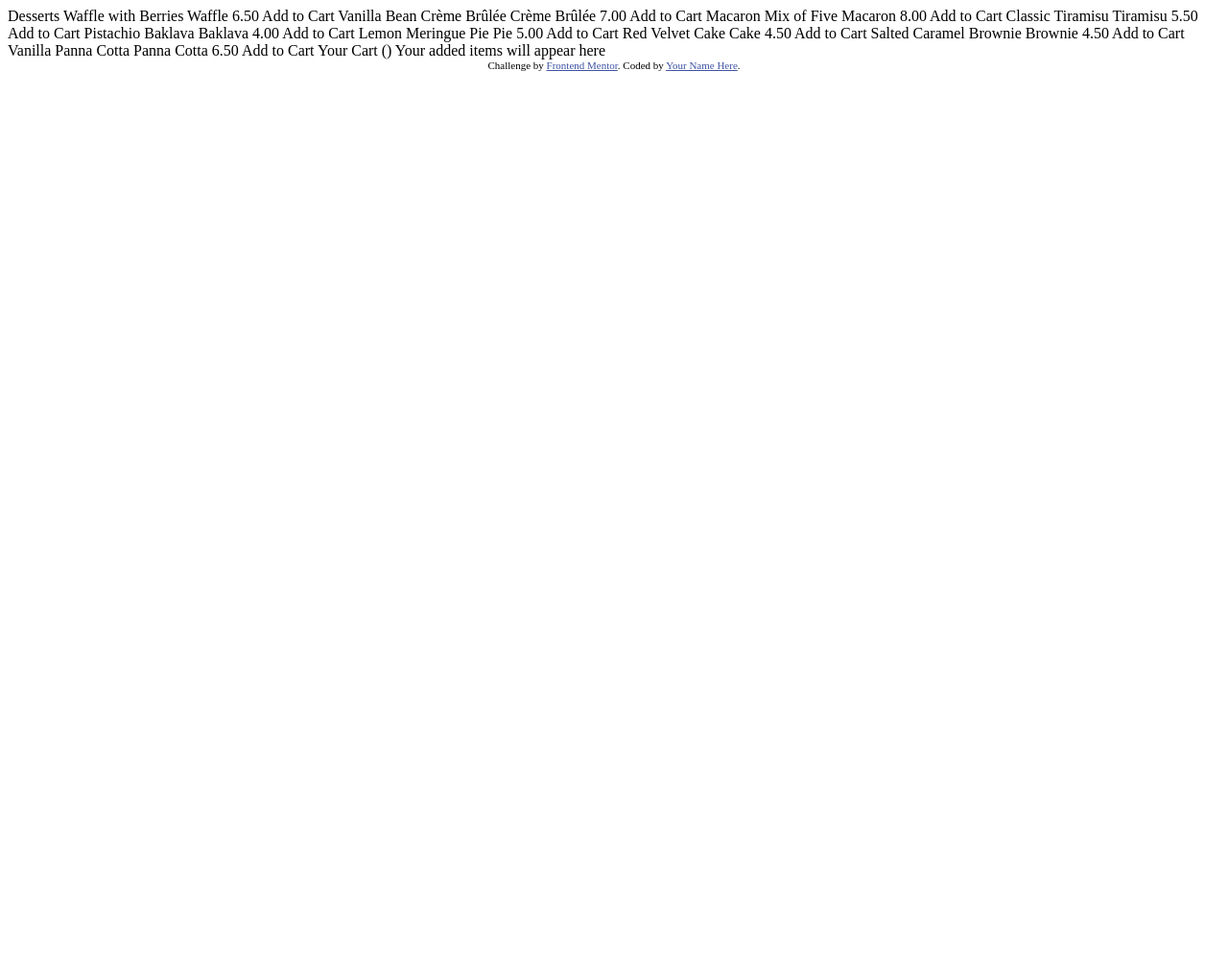
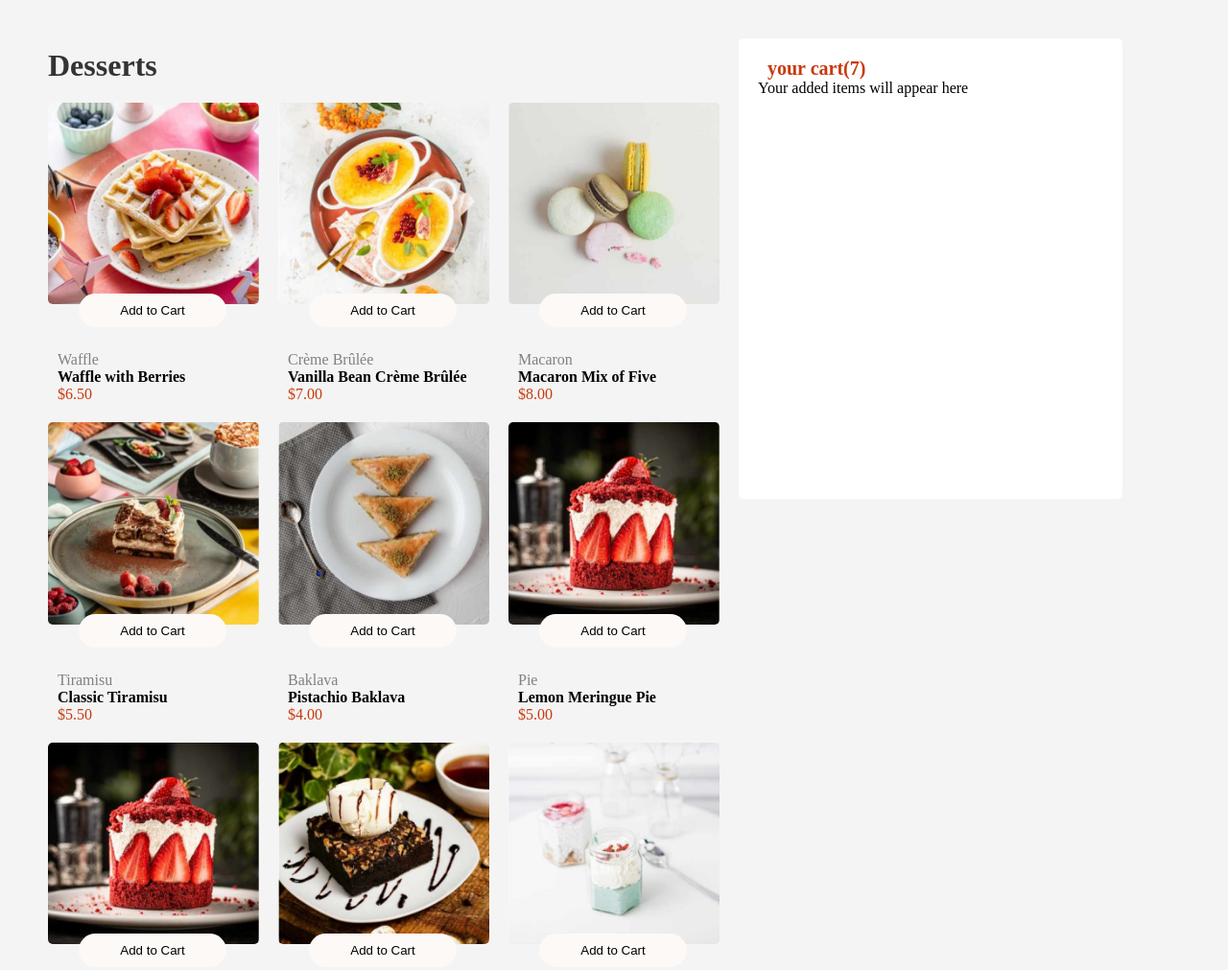
Before and after one commit to kakoei/t6-cart-food-main, a plain HTML site: page index.html in a window 1280 px wide. Shown: the top 1011 px of the page at 96% size. Before the commit the page ends 800 px from the top, so only its background shows below. Drawn offline with Linux system fonts and the light colour scheme.

Commit message:
تغییرات نمایش ردیفی دسر ها

```diff
--- /dev/null
+++ b/assets/master.css
@@ -0,0 +1,87 @@
+*{
+    box-sizing: border-box;
+    padding: 0;
+    margin: 0;
+}
+
+
+body{
+    background-color: #f4f4f4;
+    margin: 20px;
+    padding: 20px;
+    display: flex;
+}
+
+h1{
+    text-align:left;
+    color: #333;
+    margin: 10px;
+}
+h3{
+    font-size: 16px;
+    padding-left: 10px;
+}
+
+.dessert{
+
+    border-radius: 5px;
+    width: 220px;
+    margin: 10px;
+
+}
+.dessert img{
+    width: 220px;
+    border-radius: 5px;
+}
+.dessert-items .dessert{
+    border-radius: 5px;
+    width: 220px;
+
+}
+.dessert-items .row{
+    display: flex;
+}
+
+.dessert-items{
+
+
+}
+
+.btn{
+
+    border-radius: 40px;
+    margin: 5px;
+    margin-left: 32px;
+    padding: 10px;
+    width: 70%;
+    position: relative;
+    bottom: 20px;
+    background-color: hsl(20, 50%, 98%);
+    border: 10px;
+    border-color: black;
+
+}
+.title{
+    color: gray;
+padding-left: 10px;
+}
+.price{
+    color:  hsl(14, 86%, 42%);
+    padding-left: 10px;
+}
+
+.final-price h3{
+    color:  hsl(14, 86%, 42%);
+    font-weight: 600px;
+    font-size: 20px;
+
+}
+.final-price{
+    align-items: flex-start;
+    width: 400px;
+    height: 480px;
+    background-color: white;
+    border-radius: 5px;
+    margin-left: 10px;
+padding: 20px;
+}
--- a/index.html
+++ b/index.html
@@ -1,74 +1,174 @@
 <!DOCTYPE html>
 <html lang="en">
+
   <head>
-  <meta charset="UTF-8">
-  <meta name="viewport" content="width=device-width, initial-scale=1.0"> <!-- displays site properly based on user's device -->
+    <meta charset="UTF-8" />
+    <meta name="viewport" content="width=device-width, initial-scale=1.0" />
+    <!-- displays site properly based on user's device -->
 
-  <link rel="icon" type="image/png" sizes="32x32" href="./assets/images/favicon-32x32.png">
+    <link
+      rel="icon"
+      type="image/png"
+      sizes="32x32"
+      href="./assets/images/favicon-32x32.png"
+    />
 
     <title>Frontend Mentor | Product list with cart</title>
 
     <!-- Feel free to remove these styles or customise in your own stylesheet 👍 -->
     <style>
-    .attribution { font-size: 11px; text-align: center; }
-    .attribution a { color: hsl(228, 45%, 44%); }
+      .attribution {
+        font-size: 11px;
+        text-align: center;
+      }
+      .attribution a {
+        color: hsl(228, 45%, 44%);
+      }
     </style>
+    <link rel="stylesheet" href="./assets/master.css" />
   </head>
+
+
   <body>
 
-  Desserts
+    <div class="dessert-section">
+      <h1>Desserts</h1>
 
-  Waffle with Berries
-  Waffle
-  6.50
-  Add to Cart
+      <div class="dessert-items">
 
-  Vanilla Bean Crème Brûlée
-  Crème Brûlée
-  7.00
-  Add to Cart
+        <div class="row">
 
-  Macaron Mix of Five
-  Macaron
-  8.00
-  Add to Cart
 
-  Classic Tiramisu
-  Tiramisu
-  5.50
-  Add to Cart
+          <div class="dessert">
+            <img src="./assets/images/image-waffle-desktop.jpg" alt="waffle" />
+            <button class="btn">Add to Cart</button>
+            <div>
+              <p class="title">Waffle</p>
+              <h3>Waffle with Berries</h3>
+              <p class="price">$6.50</p>
+            </div>
+          </div>
 
-  Pistachio Baklava
-  Baklava
-  4.00
-  Add to Cart
+          <div class="dessert">
+            <img
+              src="./assets/images/image-creme-brulee-desktop.jpg"
+              alt="brulee-desktop"
+            />
+            <button class="btn">Add to Cart</button>
+            <div>
+              <p class="title">Crème Brûlée</p>
+              <h3>Vanilla Bean Crème Brûlée</h3>
+              <p class="price">$7.00</p>
+            </div>
+          </div>
 
-  Lemon Meringue Pie
-  Pie
-  5.00
-  Add to Cart
+          <div class="dessert">
+            <img
+              src="./assets/images/image-macaron-desktop.jpg"
+              alt="brulee-desktop"
+            />
+            <button class="btn">Add to Cart</button>
+            <div>
+              <p class="title">Macaron</p>
+              <h3>Macaron Mix of Five</h3>
+              <p class="price">$8.00</p>
+            </div>
+          </div>
 
-  Red Velvet Cake
-  Cake
-  4.50
-  Add to Cart
 
-  Salted Caramel Brownie
-  Brownie
-  4.50
-  Add to Cart
+        </div>
 
-  Vanilla Panna Cotta
-  Panna Cotta
-  6.50
-  Add to Cart
+        <div class="row">
+          <div class="dessert">
+            <img
+              src="./assets/images/image-tiramisu-desktop.jpg"
+              alt="brulee-desktop"
+            />
+            <button class="btn">Add to Cart</button>
+            <div>
+              <p class="title">Tiramisu</p>
+              <h3>Classic Tiramisu</h3>
+              <p class="price">$5.50</p>
+            </div>
+          </div>
 
-  Your Cart (<!-- Quantity -->)
+          <div class="dessert">
+            <img
+              src="./assets/images/image-baklava-desktop.jpg"
+              alt="brulee-desktop"
+            />
+            <button class="btn">Add to Cart</button>
+            <div>
+              <p class="title">Baklava</p>
+              <h3>Pistachio Baklava</h3>
+              <p class="price">$4.00</p>
+            </div>
+          </div>
+
+          <div class="dessert">
+            <img src="./assets/images/image-cake-desktop.jpg" alt="cake" />
+            <button class="btn">Add to Cart</button>
+            <div>
+              <p class="title">Pie</p>
+              <h3>Lemon Meringue Pie</h3>
+              <p class="price">$5.00</p>
+            </div>
+          </div>
+
+
+        </div>
+
+        <div class="row">
+          <div class="dessert">
+            <img src="./assets/images/image-cake-desktop.jpg" alt="Cake" />
+            <button class="btn">Add to Cart</button>
+            <div>
+              <p class="title">Cake</p>
+              <h3>Red Velvet Cake</h3>
+              <p class="price">$4.50</p>
+            </div>
+          </div>
+
+          <div class="dessert">
+            <img
+              src="./assets/images/image-brownie-desktop.jpg"
+              alt="brownie"
+            />
+            <button class="btn">Add to Cart</button>
+            <div>
+              <p class="title">Brownie</p>
+              <h3>Salted Caramel Brownie</h3>
+              <p class="price">$4.50</p>
+            </div>
+          </div>
+
+          <div class="dessert">
+            <img
+              src="./assets/images/image-panna-cotta-desktop.jpg"
+              alt="panna-cotta"
+            />
+            <button class="btn">Add to Cart</button>
+            <div>
+              <p class="title">Panna Cotta</p>
+              <h3>Vanilla Panna Cotta</h3>
+              <p class="price">$6.50</p>
+            </div>
+          </div>
+        </div>
+
+      </div>
+    </div>
+
+    <div class="final-price">
+      <h3>your cart(7)</h3>
       Your added items will appear here
+    </div>
 
+    <!--
   <div class="attribution">
     Challenge by <a href="https://www.frontendmentor.io?ref=challenge">Frontend Mentor</a>.
-    Coded by <a href="#">Your Name Here</a>.
-  </div>
+    Coded by <a href="#">Fatemeh Kakoei</a>.
+  </div>  -->
   </body>
+
 </html>
```
Lines whose indentation alone changed are shown as unchanged.
